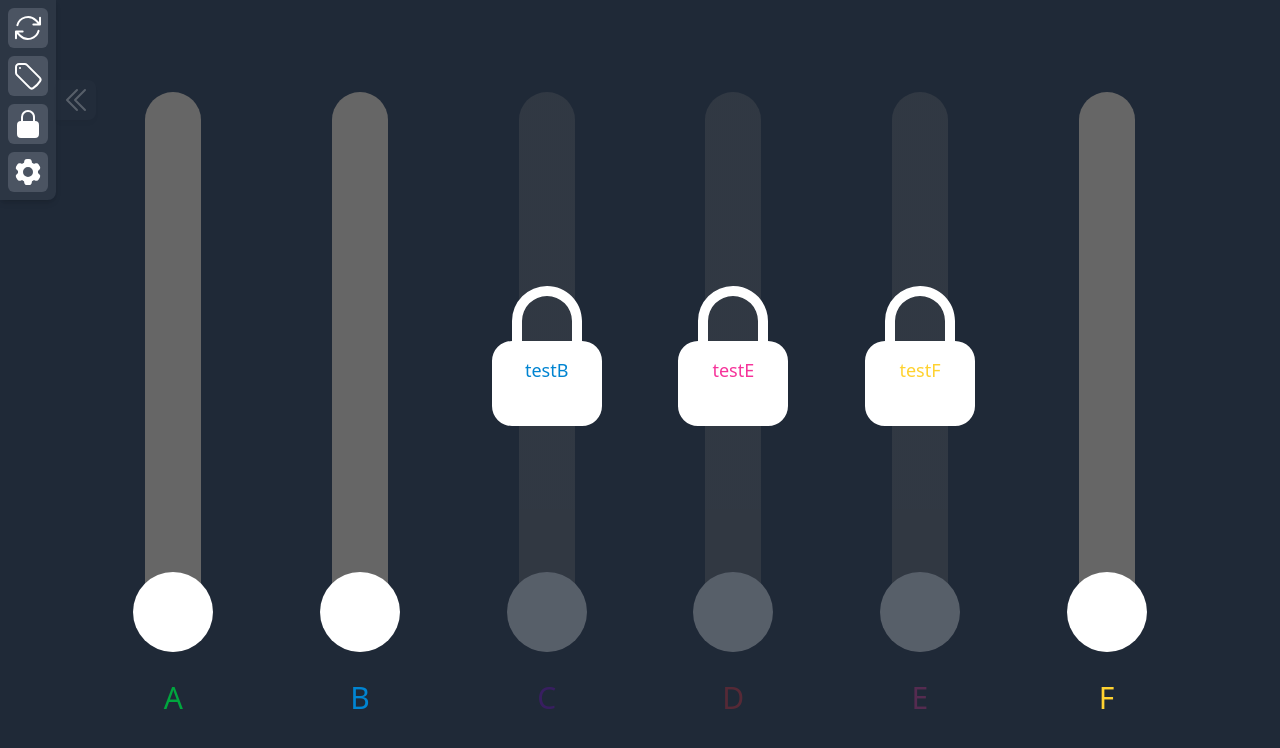
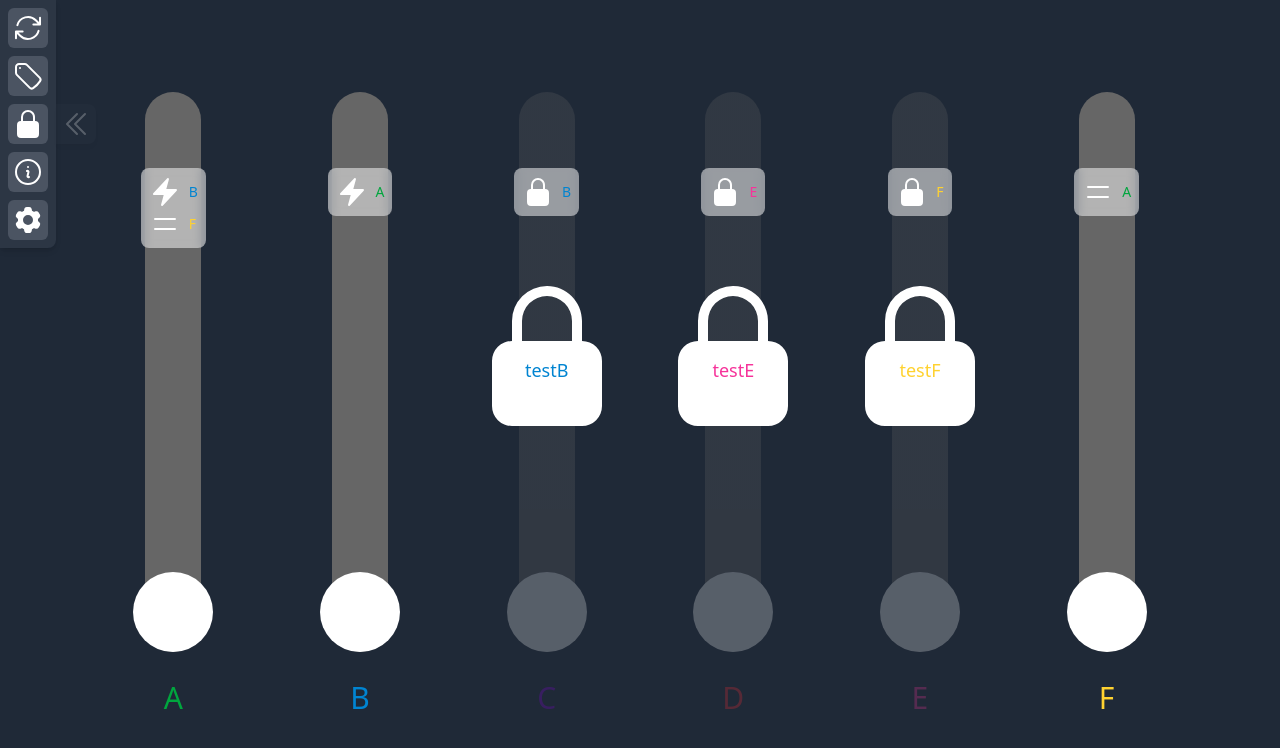
Before and after one commit to KiljanK/slider-logic, a React (Create React App) app: page / in a window 1280 px wide. Shown: the top 748 px of the page. Built offline with nearby package versions, Linux system fonts and the light colour scheme.

Commit message:
Added Slider Logic Indicator

```diff
--- a/src/App.jsx
+++ b/src/App.jsx
@@ -19,6 +19,7 @@ let App = () => {
 	let [sliderSettings, setSliderSettings] = useState(defaultSliders);
 	let [labelDisplay, setLabelDisplay] = useState(ShowStates.SHORT);
 	let [lockDisplay, setLockDisplay] = useState(ShowStates.LONG);
+	let [infoDisplay, setInfoDisplay] = useState(true);
 
 	// region SliderLogic
 
@@ -123,6 +124,8 @@ let App = () => {
 				lockDisplay={lockDisplay}
 				setLockDisplay={setLockDisplay}
 				resetSliderValues={resetSliderValues}
+				infoDisplay={infoDisplay}
+				setInfoDisplay={setInfoDisplay}
 			/>
 			<SliderPanel
 				sliderValues={sliders}
@@ -130,6 +133,7 @@ let App = () => {
 				sliderSetter={sliderSetter}
 				labelDisplay={labelDisplay}
 				lockDisplay={lockDisplay}
+				infoDisplay={infoDisplay}
 			/>
 		</div>
 	);
--- a/src/components/ControlPanel.jsx
+++ b/src/components/ControlPanel.jsx
@@ -8,6 +8,8 @@ import {
 	lockIcon,
 	lockIconFull,
 	settingsIcon,
+	infoIcon,
+	infoIconFull,
 	chevronLeft,
 } from "../utility/heroIcons";
 
@@ -16,6 +18,8 @@ let ControlPanel = ({
 	setLabelDisplay,
 	lockDisplay,
 	setLockDisplay,
+	infoDisplay,
+	setInfoDisplay,
 	resetSliderValues,
 }) => {
 	// region Setup
@@ -28,6 +32,10 @@ let ControlPanel = ({
 
 	let lockOnClick = () => {
 		toggleDisplayStates(lockDisplay, setLockDisplay);
+	};
+
+	let infoOnClick = () => {
+		setInfoDisplay(!infoDisplay);
 	};
 
 	// region Icons
@@ -52,6 +60,13 @@ let ControlPanel = ({
 			iconActive: lockIconFull,
 			logicState: lockDisplay,
 			onClick: lockOnClick,
+		},
+
+		info: {
+			iconInactive: infoIcon,
+			iconActive: infoIconFull,
+			logicState: infoDisplay,
+			onClick: infoOnClick,
 		},
 
 		settings: {
--- /dev/null
+++ b/src/components/SliderInfo.jsx
@@ -0,0 +1,126 @@
+import ShowStates from "../utility/ShowStates";
+import {
+	lockIconFull,
+	lightningIconFull,
+	equalsIcon,
+} from "../utility/heroIcons";
+
+let SliderInfo = ({
+	sliderSettings,
+	sliderKey,
+	disabled,
+	displayInformation,
+	displayLabels,
+}) => {
+	// region Setup
+	let rules = sliderSettings?.rules;
+	if (Object.keys(rules)?.length === 0) return;
+
+	let makeElementsFromKeys = (elementList, keyList) => {
+		for (let key of keyList) {
+			let name = sliderKey;
+			let color = "rgba(255, 255, 255, 1)";
+
+			if (Object.keys(sliderSettings?.names)?.includes(key)) {
+				let keySettings = sliderSettings?.names[key];
+
+				if (
+					keySettings?.labels?.long &&
+					displayLabels === ShowStates.LONG
+				) {
+					name = keySettings?.labels?.long;
+				} else if (keySettings?.labels?.short) {
+					name = keySettings?.labels?.short;
+				}
+
+				color = keySettings?.color || "rgba(255, 255, 255, 1)";
+			}
+
+			elementList.push(
+				<p
+					key={`slider-info-${sliderKey}-requirement-${key}`}
+					style={{ color: color }}
+				>
+					{name}
+				</p>
+			);
+		}
+	};
+
+	let requirements = [];
+	let exclusions = [];
+	let equivalencies = [];
+
+	// region Exclusion Labels
+	if (Object.keys(rules?.requirements)?.includes(sliderKey)) {
+		let requiredKeys = rules?.requirements[sliderKey];
+		makeElementsFromKeys(requirements, requiredKeys);
+	}
+
+	// region Exclusion Labels
+	let relevantExclusions =
+		rules?.exclusions?.filter((exclusion) =>
+			exclusion?.includes(sliderKey)
+		) || [];
+
+	if (relevantExclusions.length > 0) {
+		let exclusionKeys = [];
+		for (let relevantExclusion of relevantExclusions) {
+			exclusionKeys.push(
+				relevantExclusion?.find((key) => key !== sliderKey)
+			);
+		}
+		makeElementsFromKeys(exclusions, exclusionKeys);
+	}
+
+	// region Equivalency Labels
+	let relevantEquivalencies =
+		rules?.equivalencies?.filter((equivalency) =>
+			equivalency?.includes(sliderKey)
+		) || [];
+
+	if (relevantEquivalencies.length > 0) {
+		let equivalencyKeys = [];
+		for (let relevantEquivalency of relevantEquivalencies) {
+			equivalencyKeys.push(
+				relevantEquivalency?.find((key) => key !== sliderKey)
+			);
+		}
+		makeElementsFromKeys(equivalencies, equivalencyKeys);
+	}
+
+	// If there are no rules, skip this whole thing
+	if ([...requirements, ...exclusions, ...equivalencies].length === 0) return;
+
+	let opacity = !displayInformation ? "opacity-0" : "opacity-100";
+
+	// region Rendering
+	return (
+		<ul
+			className={`z-[1] text-sm bg-white/50 backdrop-blur-sm rounded-lg p-2 text-center mt-12 absolute top-0 select-none cursor-default ${opacity} transition-opacity duration-1000 flex flex-col items-start justify-center`}
+		>
+			{requirements?.length > 0 && (
+				<span className={`flex items-center justify-center space-x-2`}>
+					{lockIconFull}
+					{requirements}
+				</span>
+			)}
+
+			{exclusions?.length > 0 && (
+				<span className={`flex items-center justify-center space-x-2`}>
+					{lightningIconFull}
+					{exclusions}
+				</span>
+			)}
+
+			{equivalencies?.length > 0 && (
+				<span className={`flex items-center justify-center space-x-2`}>
+					{equalsIcon}
+					{equivalencies}
+				</span>
+			)}
+		</ul>
+	);
+};
+
+export default SliderInfo;
--- a/src/components/SliderPanel.jsx
+++ b/src/components/SliderPanel.jsx
@@ -1,5 +1,6 @@
 import ShowStates from "../utility/ShowStates";
 import SliderLock from "./SliderLock";
+import SliderInfo from "./SliderInfo";
 
 let SliderPanel = ({
 	sliderValues,
@@ -7,6 +8,7 @@ let SliderPanel = ({
 	sliderSetter,
 	labelDisplay,
 	lockDisplay,
+	infoDisplay,
 }) => {
 	// region Setup
 
@@ -83,6 +85,7 @@ let SliderPanel = ({
 								sliderSetter(sliderKey, numericValue);
 							}}
 						/>
+
 						<p
 							className={`text-3xl text-center mt-12 absolute bottom-0 translate-y-full select-none cursor-default ${
 								displayName ? opacity : "opacity-0"
@@ -93,6 +96,14 @@ let SliderPanel = ({
 						>
 							{displayName}
 						</p>
+
+						<SliderInfo
+							sliderSettings={sliderSettings}
+							sliderKey={sliderKey}
+							disabled={disabled}
+							displayInformation={infoDisplay}
+							displayLabels={labelDisplay}
+						/>
 
 						<SliderLock
 							sliderSettings={sliderSettings}
--- a/src/utility/heroIcons.jsx
+++ b/src/utility/heroIcons.jsx
@@ -122,3 +122,70 @@ export const settingsIcon = (
 		/>
 	</svg>
 );
+
+// HEROICONS information-circle
+export const infoIcon = (
+	<svg
+		xmlns="http://www.w3.org/2000/svg"
+		fill="none"
+		viewBox="0 0 24 24"
+		strokeWidth={1.5}
+		stroke="currentColor"
+		className="size-8"
+	>
+		<path
+			strokeLinecap="round"
+			strokeLinejoin="round"
+			d="m11.25 11.25.041-.02a.75.75 0 0 1 1.063.852l-.708 2.836a.75.75 0 0 0 1.063.853l.041-.021M21 12a9 9 0 1 1-18 0 9 9 0 0 1 18 0Zm-9-3.75h.008v.008H12V8.25Z"
+		/>
+	</svg>
+);
+
+// HEROICONS information-circle (solid)
+export const infoIconFull = (
+	<svg
+		xmlns="http://www.w3.org/2000/svg"
+		viewBox="0 0 24 24"
+		fill="currentColor"
+		className="size-8"
+	>
+		<path
+			fillRule="evenodd"
+			d="M2.25 12c0-5.385 4.365-9.75 9.75-9.75s9.75 4.365 9.75 9.75-4.365 9.75-9.75 9.75S2.25 17.385 2.25 12Zm8.706-1.442c1.146-.573 2.437.463 2.126 1.706l-.709 2.836.042-.02a.75.75 0 0 1 .67 1.34l-.04.022c-1.147.573-2.438-.463-2.127-1.706l.71-2.836-.042.02a.75.75 0 1 1-.671-1.34l.041-.022ZM12 9a.75.75 0 1 0 0-1.5.75.75 0 0 0 0 1.5Z"
+			clipRule="evenodd"
+		/>
+	</svg>
+);
+
+// HEROICONS bolt (solid)
+export const lightningIconFull = (
+	<svg
+		xmlns="http://www.w3.org/2000/svg"
+		viewBox="0 0 24 24"
+		fill="currentColor"
+		className="size-8"
+	>
+		<path
+			fillRule="evenodd"
+			d="M14.615 1.595a.75.75 0 0 1 .359.852L12.982 9.75h7.268a.75.75 0 0 1 .548 1.262l-10.5 11.25a.75.75 0 0 1-1.272-.71l1.992-7.302H3.75a.75.75 0 0 1-.548-1.262l10.5-11.25a.75.75 0 0 1 .913-.143Z"
+			clipRule="evenodd"
+		/>
+	</svg>
+);
+
+export const equalsIcon = (
+	<svg
+		xmlns="http://www.w3.org/2000/svg"
+		fill="none"
+		viewBox="0 0 24 24"
+		strokeWidth={1.5}
+		stroke="currentColor"
+		className="size-8"
+	>
+		<path
+			strokeLinecap="round"
+			strokeLinejoin="round"
+			d="M4.499 8.248h15m-15 7.501h15"
+		/>
+	</svg>
+);
```
